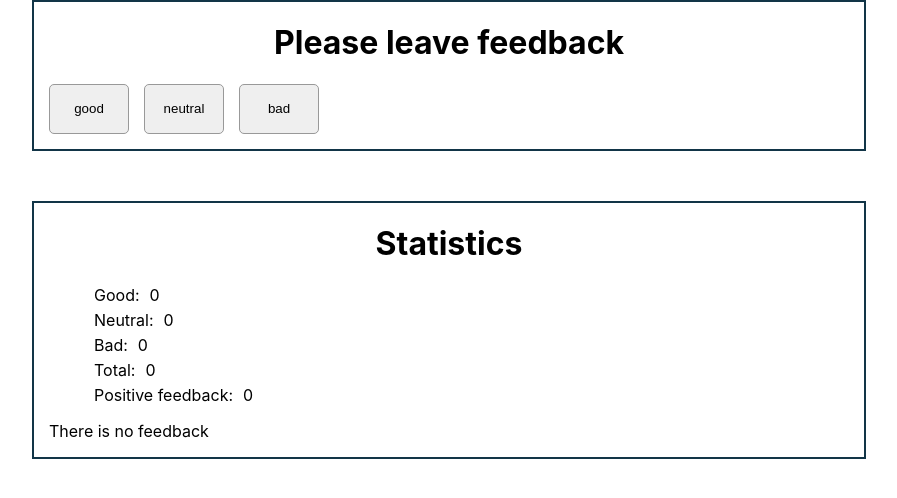
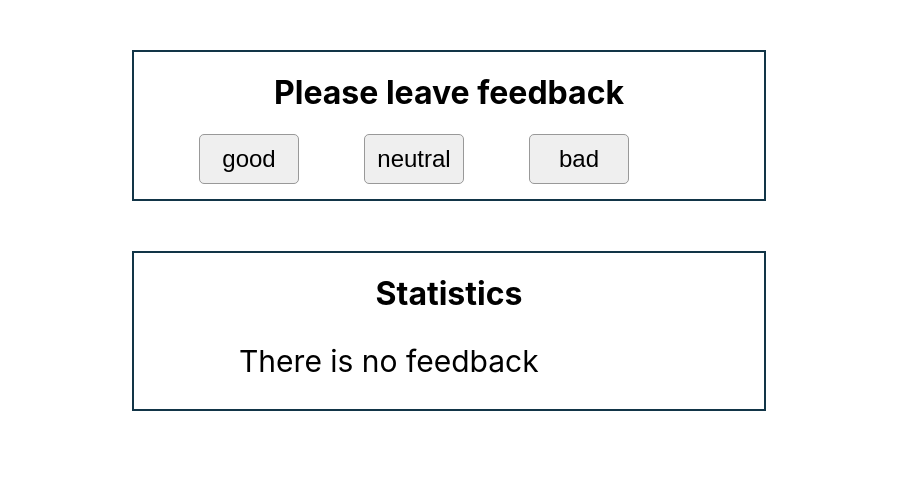
Before and after one commit to Anastasiia-Ihn/goit-react-hw-02-feedback, a React (Create React App) app: page / in a window 1280 px wide. Shown: the top 498 px of the page, without its empty margins (191-1088 px from the left). Built offline with nearby package versions, Linux system fonts and the light colour scheme.

Commit message:
fixed total +%

```diff
--- a/src/components/App.jsx
+++ b/src/components/App.jsx
@@ -2,7 +2,6 @@ import { Component } from 'react';
 import { Statistics } from './Statistics/Statistics';
 import { FeedbackOptions } from './FeedbackOptions/FeedbackOptions';
 import { Section } from './Section/Section';
-import { Notification } from './Notification/Notification';
 
 export class App extends Component {
   state = {
@@ -19,32 +18,20 @@ export class App extends Component {
     });
 
   countTotalFeedback = () => {
+    let total = 0;
     const arrAmountRating = Object.values(this.state);
-    let total = 0;
 
-    for (const el of arrAmountRating) {
-      console.log(el);
-      return (total += el);
-    }
-    // console.log(total);
-    // this.setState(prevState => {
-    //   console.log(prevState);
-    //   return {
-    //     prevState.map(() => {
+    total = arrAmountRating[0] + arrAmountRating[1] + arrAmountRating[2];
 
-    //    })
-    // };
-    // });
-    // console.log(value + 0);
-    // return (value +1)
+    return total;
   };
-  // countPositiveFeedbackPercentage = () => {
-  // total = good + neutral + bad
-  // const meanGood = 2;
-  // const meanNeutral = 1.5;
-  // const meanBad = 1
-  //   return (((good * meanGood) + (neutral * meanNeutral) + (bad * meanBad)) / total)
-  //  }
+  countPositiveFeedbackPercentage = () => {
+    let procent = 0;
+    let quntity = this.countTotalFeedback();
+    console.log(quntity);
+    procent = Math.round(parseFloat(quntity / 3) * 100);
+    return `${procent} %`;
+  };
 
   render() {
     const { good, neutral, bad } = this.state;
@@ -63,10 +50,8 @@ export class App extends Component {
             neutral={neutral}
             bad={bad}
             total={this.countTotalFeedback()}
-            positivePercentage={0}
-            // onSumOpinions={this.countTotalFeedback}
+            positivePercentage={this.countPositiveFeedbackPercentage()}
           ></Statistics>
-          <Notification message="There is no feedback" />
         </Section>
       </>
     );
--- a/src/components/FeedbackOptions/FeedbackOptions.styled.js
+++ b/src/components/FeedbackOptions/FeedbackOptions.styled.js
@@ -1,20 +1,14 @@
 import styled from 'styled-components';
-
-export const divFeedbackOptions = styled.div`
-  display: flex;
-  gap: 15px;
-  align-items: center;
-  justify-content: center;
-  margin-bottom: 15px;
-`;
 
 export const BtnOptions = styled.button`
   border: 1px solid #999999;
-  width: 80px;
+  margin-left: 50px;
+  width: 100px;
   height: 50px;
   border-radius: 5px;
   margin-right: 15px;
   margin-bottom: 15px;
+  font-size: 24px;
 
   &:hover,
   &:focus {
--- a/src/components/Notification/Notification.jsx
+++ b/src/components/Notification/Notification.jsx
@@ -1,4 +1,5 @@
+import { NotificationText } from './Notification.styled';
+
 export const Notification = ({ message }) => {
-  //    <Notification></Notification>
-  return <p>{message}</p>;
+  return <NotificationText>{message}</NotificationText>;
 };
--- a/src/components/Notification/Notification.styled.js
+++ b/src/components/Notification/Notification.styled.js
@@ -1,3 +1,6 @@
-// import styled from "styled-components";
+import styled from 'styled-components';
 
-// export const Notification = styled.p``
+export const NotificationText = styled.p`
+  font-size: 30px;
+  padding-left: 50px;
+`;
--- a/src/components/Section/Section.styled.js
+++ b/src/components/Section/Section.styled.js
@@ -1,8 +1,8 @@
 import styled from 'styled-components';
 
 export const Container = styled.div`
-  margin: 0 auto 50px auto;
-  width: 800px;
+  margin: 50px auto;
+  width: 600px;
   padding: 0 15px;
   border: 2px solid #123547;
 
@@ -10,5 +10,3 @@ export const Container = styled.div`
     text-align: center;
   }
 `;
-
-// export const h = styled.h1``
--- a/src/components/Statistics/Statistics.jsx
+++ b/src/components/Statistics/Statistics.jsx
@@ -3,31 +3,7 @@ import {
   StatisticsList,
   ValueOption,
 } from './Statistics.styled';
-
-// export const Statistics = ({
-//   good,
-//   neutral,
-//   bad,
-//   total,
-//   positivePercentage,
-// }) => {
-//   const arrStatList = Object.entries({
-//     good,
-//     neutral,
-//     bad,
-//     total,
-//     positivePercentage,
-//   });
-
-//   return arrStatList.map(el => {
-//     return (
-//       <ElTotalOption key={el[0]}>
-//         {el[0]}
-//         <ValueOption>{el[1]}</ValueOption>
-//       </ElTotalOption>
-//     );
-//   });
-// };
+import { Notification } from 'components/Notification/Notification';
 
 export const Statistics = ({
   good,
@@ -38,11 +14,14 @@ export const Statistics = ({
 }) => {
   return (
     <StatisticsList>
+      {total === 0 && <Notification message="There is no feedback" />}
+
+      {total !== 0 && (
+        <>
           <ElTotalOption>
             Good:
             <ValueOption>{good}</ValueOption>
           </ElTotalOption>
-
           <ElTotalOption>
             Neutral:
             <ValueOption>{neutral}</ValueOption>
@@ -55,11 +34,12 @@ export const Statistics = ({
             Total:
             <ValueOption>{total}</ValueOption>
           </ElTotalOption>
-
           <ElTotalOption>
             Positive feedback:
             <ValueOption>{positivePercentage}</ValueOption>
           </ElTotalOption>
+        </>
+      )}
     </StatisticsList>
   );
 };
```
Lines whose indentation alone changed are shown as unchanged.
